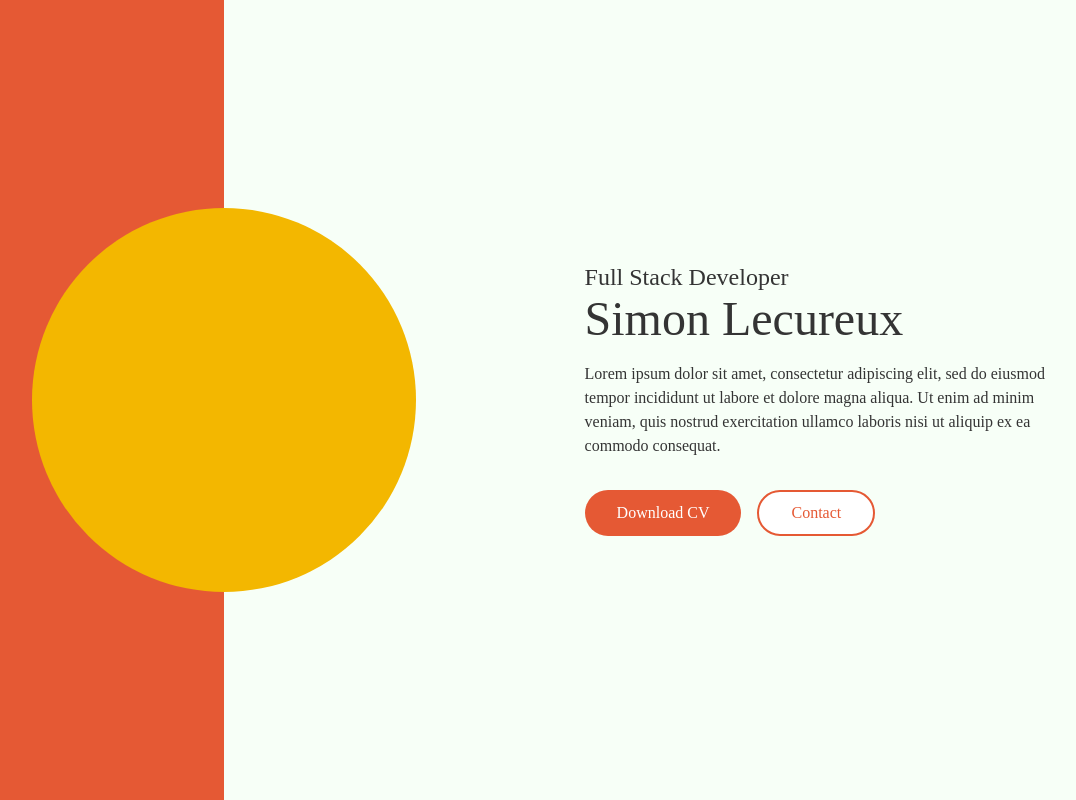
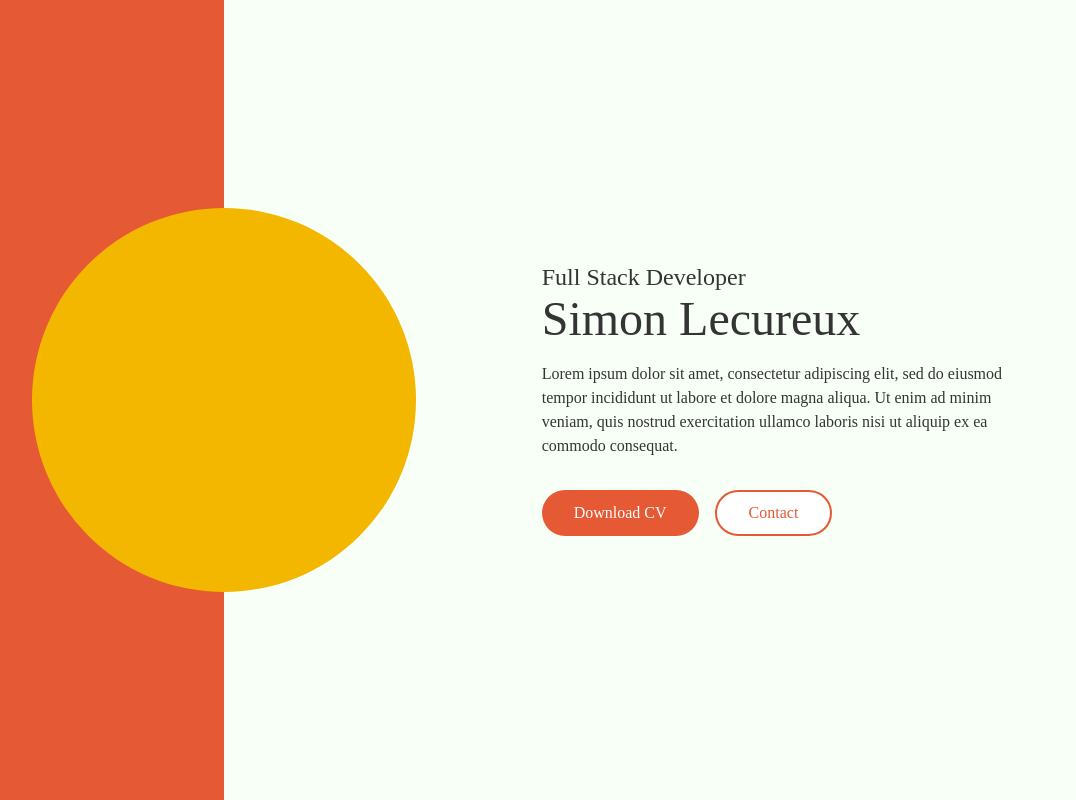
Before and after one commit to SLecureu/SLecureu.github.io, a React (Vite) app: page / in a window 1280 px wide. Shown: the whole page, without its empty margins (198-1274 px from the left). Built offline with nearby package versions, Linux system fonts and the light colour scheme.

Commit message:
style(page1)

```diff
--- a/src/pages/root.scss
+++ b/src/pages/root.scss
@@ -96,12 +96,14 @@ $second-color: rgb(42, 127, 98);
         .description {
             width: 40vw;
 
-            margin-left: 42%;
+            margin-left: 37%;
+            margin-right: 5%;
             text-align: left;
 
             @media screen and (max-width: $tablet-width),
                 screen and (max-aspect-ratio: 1/1) {
                 margin-left: 0;
+                margin-right: 0;
                 width: 50vw;
             }
 
```
